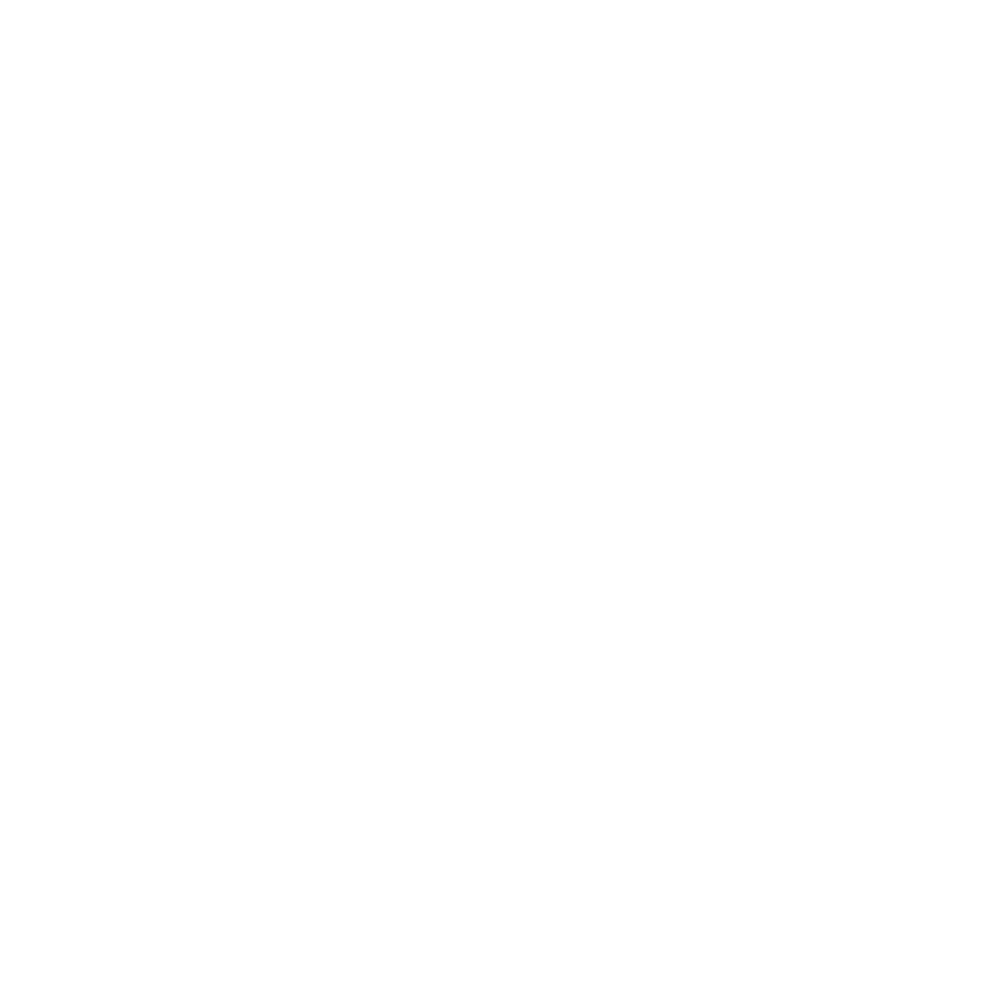
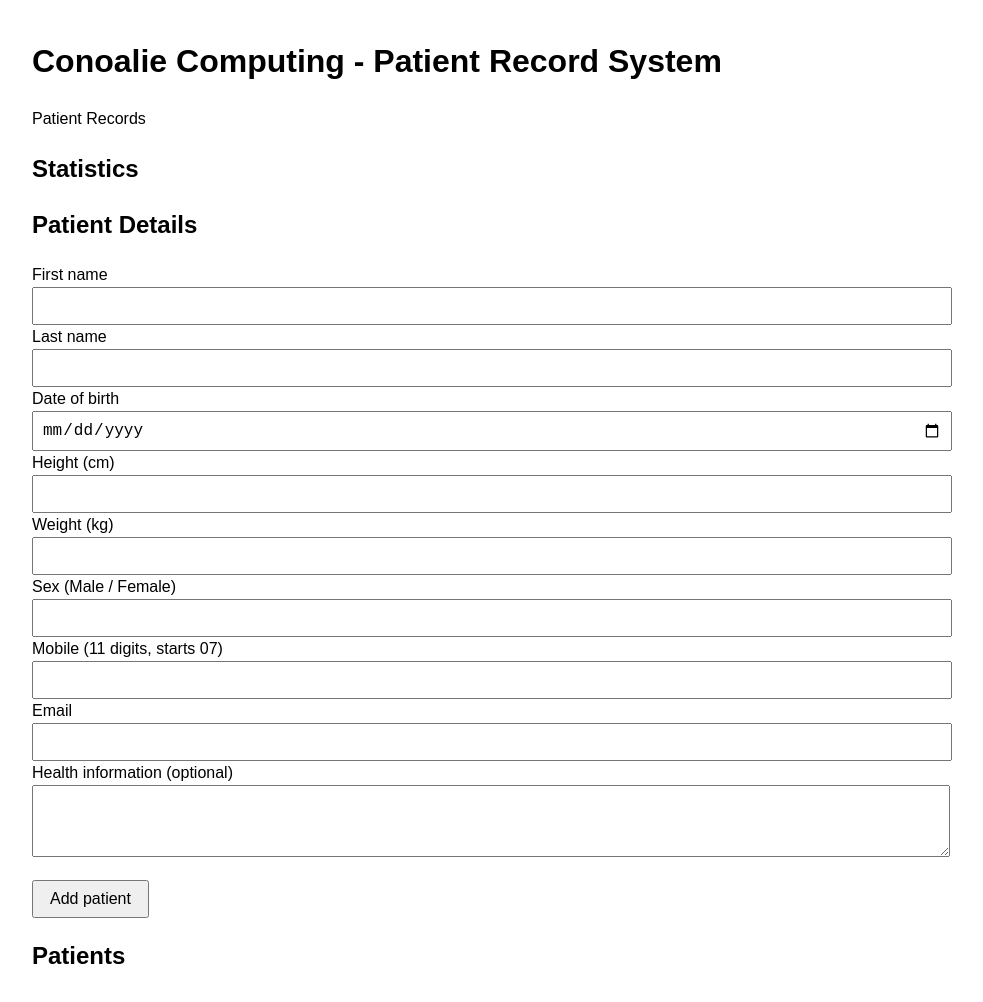
Before and after one commit to Conoalie/PatientRecordSystem, a plain HTML site: page index.html in a window 1280 px wide. Shown: the whole page, without its empty margins (158-1141 px from the left). Before the commit the page ends 800 px from the top, so only its background shows below. Drawn offline with Linux system fonts and the light colour scheme.

Commit message:
Added basic HTML sections. Created the form for submitting patient data with associated styling to make it okay to view in the browser.  Renamed folders. Commented out JS dump from earlier.

```diff
--- /dev/null
+++ b/css/style.css
@@ -0,0 +1,24 @@
+body {
+    font-family: Arial, sans-serif;
+    max-width: 900px;
+    margin: 0 auto;
+    padding: 1rem;
+    line-height: 1.5;
+}
+
+input[type="text"],
+input[type="number"],
+input[type="date"],
+input[type="email"],
+textarea {
+    width: 100%;
+    padding: 0.5rem;
+    font-size: 1rem;
+}
+
+button {
+    margin-top: 1rem;
+    padding: 0.5rem 1rem;
+    font-size: 1rem;
+    cursor: pointer;
+}
--- a/index.html
+++ b/index.html
@@ -4,11 +4,44 @@
 <head>
     <meta charset="UTF-8">
     <meta name="viewport" content="width=device-width, initial-scale=1.0">
-    <title>Patient Record system</title>
-    <script src="scripts/script.js" defer> </script>
+    <title>Conoalie Computing - Patient Record system</title>
+    <script src="js/script.js" defer> </script>
+    <link rel="stylesheet" href="css/style.css">
 </head>
 
 <body>
+    <header>
+        <h1>Conoalie Computing - Patient Record System</h1>
+        <p>Patient Records</p>
+    </header>
+
+    <h2>Statistics</h2>
+
+    <h2>Patient Details</h2>
+    <form id="patient-form">
+        First name
+        <input id="firstName" type="text">
+        Last name
+        <input id="lastName" type="text">
+        Date of birth
+        <input id="dob" type="date">
+        Height (cm)
+        <input id="height" type="number" step="0.1">
+        Weight (kg)
+        <input id="weight" type="number" step="0.1">
+        Sex (Male / Female)
+        <input id="sex" type="text">
+        Mobile (11 digits, starts 07)
+        <input id="mobile" type="text">
+        Email
+        <input id="email" type="email">
+        Health information (optional)
+        <textarea id="healthInfo" rows="3"></textarea>
+
+        <button type="submit" id="save-btn">Add patient</button>
+    </form>
+
+    <h2>Patients</h2>
 
 </body>
 
--- a/scripts/script.js
+++ b/js/script.js
@@ -1,3 +1,5 @@
+
+/*
 let patientID = "Patient ID";
 let firstName = "First Name";
 let lastName = "Last Name";
@@ -10,7 +12,7 @@ let eMail = "FirstNameLastName@outlook.co.uk";
 let healthInfo = "Health Info";
 let BMI = 50; //weight divided by height
 let BMICategory = "Normal"; //Underweight: below 18.5; Normal: 18.5–24.9; Overweight: 25.0–29.9; Obese: 30 or above.
-
+*/
 
 // Validate mobile number before using
 /*
```
Also changed, not shown: styles/style.css (deleted).
